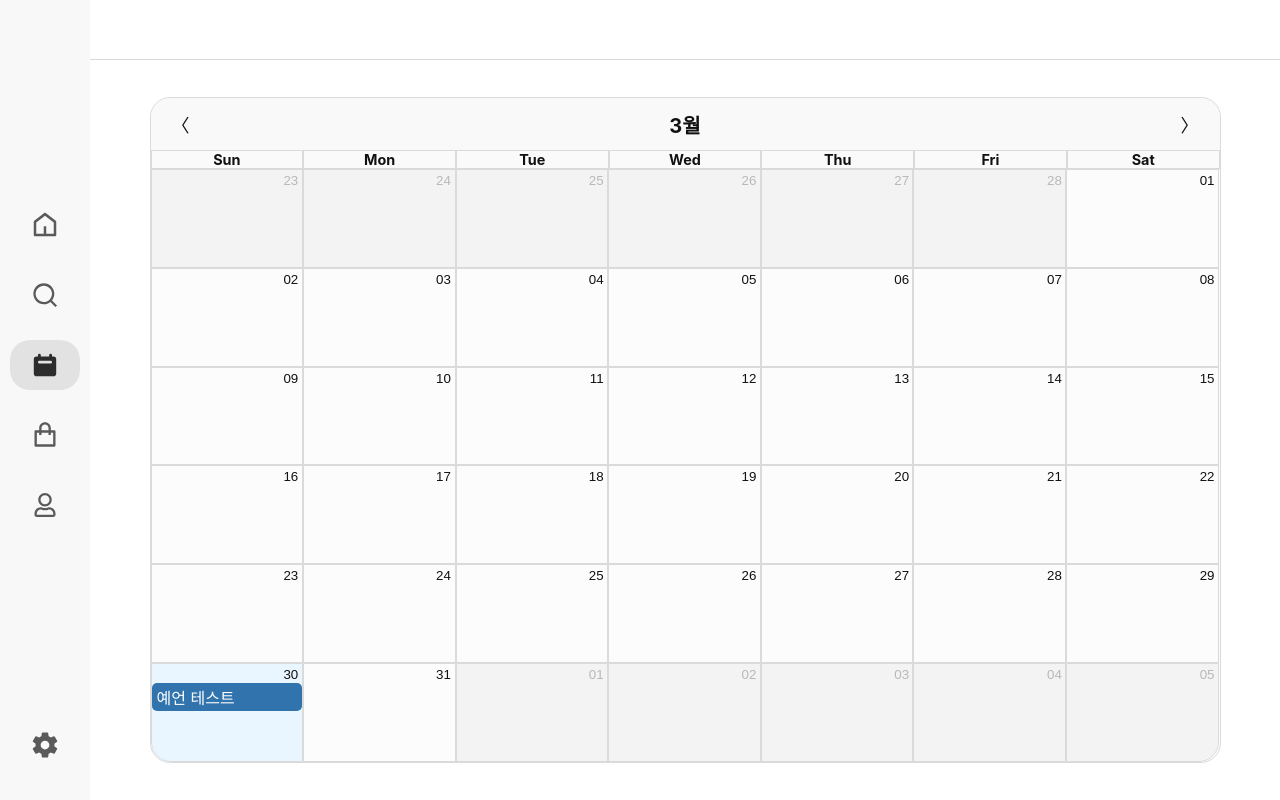
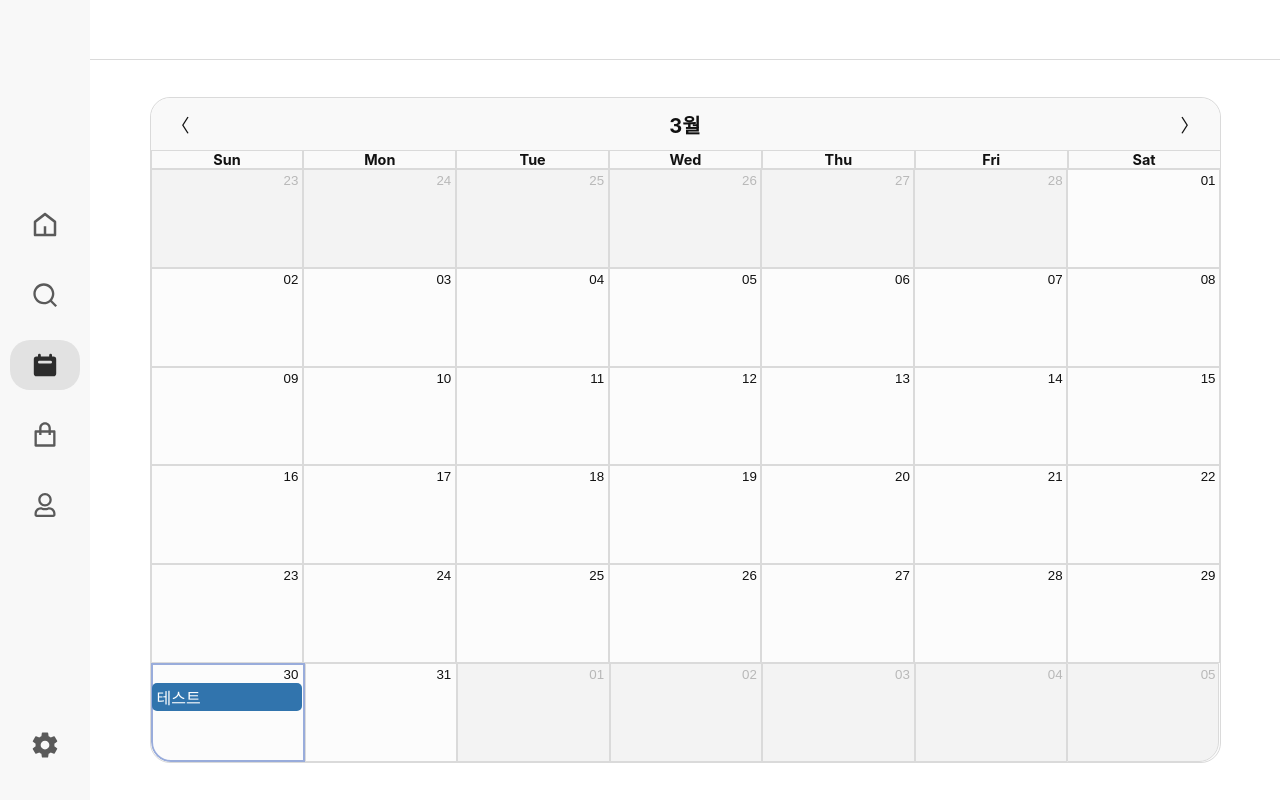
Before and after one commit to BaekSeoungJae/Prophecy_FrontEnd, a React (Create React App) app: page / in a window 1280 px wide. Built offline with nearby package versions, Linux system fonts and the light colour scheme.

Commit message:
달력 디자인 수정중 . .

```diff
--- a/src/common/CommonForm.jsx
+++ b/src/common/CommonForm.jsx
@@ -32,6 +32,8 @@ const Content = styled.main`
   display: flex;
   justify-content: center;
   align-items: center;
+  background-color: ${({ theme }) => theme.background};
+  transition: background-color 0.3s ease-in-out;
 `;
 
 const CommonForm = ({ toggleTheme, isDarkMode }) => {
--- a/src/components/Calendar.jsx
+++ b/src/components/Calendar.jsx
@@ -29,7 +29,7 @@ const Wrapper = styled.div`
 
 const events = [
   {
-    title: "예언 테스트",
+    title: "테스트",
     start: new Date(),
     end: new Date(),
     allDay: true,
--- a/src/components/CustomToolbar.jsx
+++ b/src/components/CustomToolbar.jsx
@@ -10,7 +10,7 @@ const ToolbarWrapper = styled.div`
   background-color: ${({ theme }) => theme.calendarToolbarBg};
   border-radius: 20px 20px 0 0;
   border: 1px solid ${({ theme }) => theme.calendarToolbarBg};
-  transition: all 0.3s ease;
+  transition: all 0.3s ease-in-out;
 `;
 
 const NavButton = styled.button`
@@ -19,7 +19,7 @@ const NavButton = styled.button`
   font-size: 18px;
   cursor: pointer;
   color: ${({ theme }) => theme.calendarHeaderText};
-  transition: all 0.3s ease;
+  transition: all 0.3s ease-in-out;
 `;
 
 const MonthText = styled.div`
@@ -29,7 +29,7 @@ const MonthText = styled.div`
   font-size: 20px;
   font-weight: bold;
   color: ${({ theme }) => theme.calendarHeaderText};
-  transition: all 0.3s ease;
+  transition: all 0.3s ease-in-out;
   cursor: pointer;
 
   &:hover {
--- a/src/components/Header.jsx
+++ b/src/components/Header.jsx
@@ -6,7 +6,7 @@ const Container = styled.div`
   height: 60px;
   background-color: ${({ theme }) => theme.background};
   border-bottom: 1px solid ${({ theme }) => theme.borderBg};
-  transition: all 0.3s ease;
+  transition: all 0.3s ease-in-out;
 `;
 
 const Header = () => {
--- a/src/components/SideBar.jsx
+++ b/src/components/SideBar.jsx
@@ -15,7 +15,7 @@ import SettingPopup from "../common/SettingPopup";
 
 const SidebarContainer = styled.aside`
   background-color: ${({ theme }) => theme.sidebarBg};
-  transition: background-color 0.3s ease;
+  transition: background-color 0.3s ease-in-out;
   display: flex;
   justify-content: center;
   align-items: center;
@@ -64,7 +64,7 @@ const IconButton = styled(Link)`
   text-decoration: none;
   background-color: ${({ $active, theme }) =>
     $active ? theme.sideBtnBg : "transparent"};
-  transition: background-color 0.3s ease;
+  transition: background-color 0.3s ease-in-out;
 
   &:hover {
     color: #2c2c2c;
@@ -74,7 +74,6 @@ const IconButton = styled(Link)`
   @media (max-width: 768px) {
     width: 60px;
     margin: 10px;
-    background-color: transparent;
 
     &:hover {
       background-color: transparent;
--- a/src/pages/FeedPage.jsx
+++ b/src/pages/FeedPage.jsx
@@ -9,7 +9,7 @@ const Container = styled.div`
   justify-content: center;
   align-items: center;
   background-color: ${({ theme }) => theme.background};
-  transition: background-color 0.3s ease;
+  transition: background-color 0.3s ease-in-out;
 `;
 
 const FeedPage = () => {
--- a/src/pages/MainPage.jsx
+++ b/src/pages/MainPage.jsx
@@ -8,8 +8,6 @@ const Container = styled.div`
   display: flex;
   flex-direction: row;
   align-items: center;
-  background-color: ${({ theme }) => theme.background};
-  transition: background-color 0.3s ease;
   position: relative;
   box-sizing: border-box;
   overflow: hidden;
@@ -27,7 +25,7 @@ const MainWrapper = styled.div`
     showProphecy ? "calc(100% - 420px)" : "100%"};
   background-color: ${({ theme }) => theme.calendarBg};
   border: 1px solid ${({ theme }) => theme.borderBg};
-  transition: all 0.3s ease;
+  transition: all 0.3s ease-in-out;
   border-radius: 20px;
   flex-shrink: 0; // ✅ 모바일에서 아래에서 위로 슬라이드
   @media (max-width: 1200px) {
@@ -50,7 +48,7 @@ const ProphecyPanel = styled.div`
   background-color: ${({ theme }) => theme.calendarBg};
   border: 1px solid ${({ theme }) => theme.borderBg};
   transform: ${({ show }) => (show ? "translateX(0)" : "translateX(100%)")};
-  transition: all 0.3s ease;
+  transition: all 0.3s ease-in-out;
   z-index: 10;
   position: absolute;
   right: 0px;
--- a/src/pages/MyPage.jsx
+++ b/src/pages/MyPage.jsx
@@ -9,7 +9,7 @@ const Container = styled.div`
   justify-content: center;
   align-items: center;
   background-color: ${({ theme }) => theme.background};
-  transition: background-color 0.3s ease;
+  transition: background-color 0.3s ease-in-out;
 `;
 
 const MyPage = () => {
--- a/src/pages/SearchPage.jsx
+++ b/src/pages/SearchPage.jsx
@@ -9,7 +9,7 @@ const Container = styled.div`
   justify-content: center;
   align-items: center;
   background-color: ${({ theme }) => theme.background};
-  transition: background-color 0.3s ease;
+  transition: background-color 0.3s ease-in-out;
 `;
 
 const SearchPage = () => {
--- a/src/pages/ShopPage.jsx
+++ b/src/pages/ShopPage.jsx
@@ -9,7 +9,7 @@ const Container = styled.div`
   justify-content: center;
   align-items: center;
   background-color: ${({ theme }) => theme.background};
-  transition: background-color 0.3s ease;
+  transition: background-color 0.3s ease-in-out;
 `;
 
 const ShopPage = () => {
--- a/src/styles/GlobalStyle.jsx
+++ b/src/styles/GlobalStyle.jsx
@@ -27,6 +27,7 @@ const GlobalStyle = createGlobalStyle`
 
   /* 달력 커스텀 */
   .rbc-month-view {
+    width: calc(100% + 1px);
     border: none !important;
     border-radius: 0 0 20px 20px !important;
     overflow: hidden !important; /* 🔥 중요: 안 하면 내부 셀 둥글기 적용 안 됨 */
@@ -39,18 +40,18 @@ const GlobalStyle = createGlobalStyle`
   .rbc-month-row:last-child .rbc-day-bg:first-child {
     border-bottom-left-radius: 20px !important;
     color: ${({ theme }) => theme.otherText} !important;
-    transition: all 0.3s ease;
+    transition: all 0.3s ease-in-out;
   }
 
   .rbc-month-row:last-child .rbc-day-bg:last-child {
     border-bottom-right-radius: 20px !important;
     color: ${({ theme }) => theme.otherText} !important;
-    transition: all 0.3s ease;
+    transition: all 0.3s ease-in-out;
   }
 
   .rbc-off-range-bg {
     background-color: ${({ theme }) => theme.calendarOutRangeBg} !important;
-    transition: background-color 0.3s ease;
+    transition: background-color 0.3s ease-in-out;
   }
 
     /* 요일 바 배경 */
@@ -58,23 +59,31 @@ const GlobalStyle = createGlobalStyle`
     background-color: ${({ theme }) => theme.calendarHeaderBg} !important;
     color: ${({ theme }) => theme.calendarHeaderText} !important;
     border: 1px solid ${({ theme }) => theme.borderBg} !important;
-    transition: all 0.3s ease;
+    transition: all 0.3s ease-in-out;
   }
     /* 내부 셀의 테두리 */
     .rbc-day-bg {
     border: 1px solid ${({ theme }) => theme.borderBg} !important;
-    transition: all 0.3s ease;
+    transition: all 0.3s ease-in-out;
   }
   /* 일자 글자 색 */
   .rbc-date-cell {
     color: ${({ theme }) => theme.calendarDateText} !important;
-    transition: all 0.3s ease;
+    transition: all 0.3s ease-in-out;
   }
   /* 이전, 다음 달 글자색 */
   .rbc-off-range {
   color: ${({ theme }) => theme.otherText} !important;
-  transition: all 0.3s ease;
-}
+  transition: all 0.3s ease-in-out;
+  }
+  /* 오늘 색 */
+  .rbc-today {
+    border: 2px solid ${({ theme }) => theme.todayBg} !important;
+    background-color: transparent !important;
+    transition: all 0.3s ease-in-out;
+  }
+
+
 `;
 
 export default GlobalStyle;
--- a/src/styles/theme.jsx
+++ b/src/styles/theme.jsx
@@ -15,6 +15,8 @@ export const lightTheme = {
   calendarBorder: "#dadada",
   calendarDateText: "#111",
   otherText: "#b8b8b8",
+  todayBg: "#99acdb", // 오늘날짜
+  todayText: "#000000",
 };
 
 export const darkTheme = {
@@ -33,4 +35,6 @@ export const darkTheme = {
   calendarBorder: "#8d8d8d",
   calendarDateText: "#cfcfcf",
   otherText: "#202020",
+  todayBg: "#4a6fa5", //
+  todayText: "#ffffff",
 };
```
